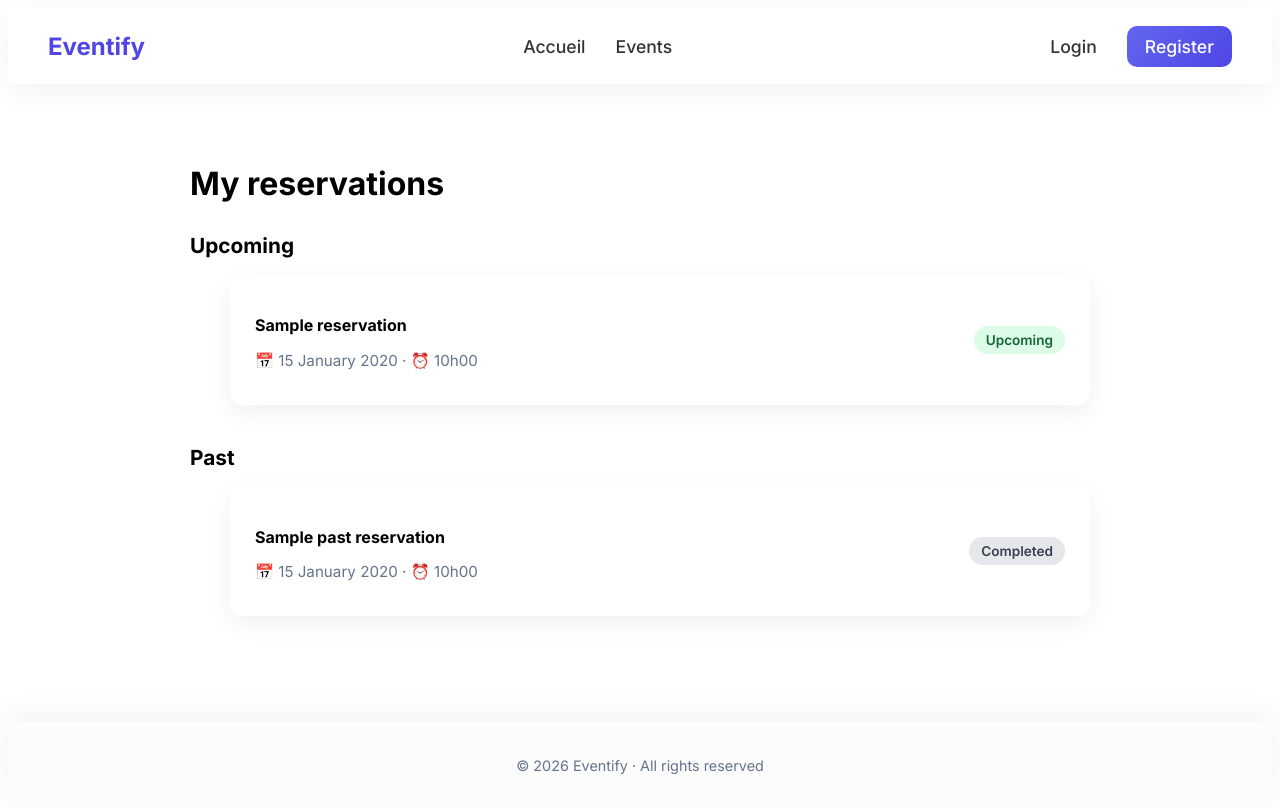
After one commit to NFD7J/workshop, a PHP site: template views/reservation/index.php in a window 1280 px wide. The commit adds this page. Run offline with PHP 8.4, Linux system fonts and the light colour scheme; the template is opened without the code that fills it: most values are stand-ins (such as "Sample title", 1, 10 or a date in 2020).

Commit message:
liste des réservations à venir et terminé

```diff
--- a/controllers/WorkshopController.php
+++ b/controllers/WorkshopController.php
@@ -33,7 +33,7 @@ class WorkshopController extends Controller
             if(isset($_POST['true'])){
                 $workshopModel = new WorkshopModel();
                 $workshopModel->booking($id);
-                header('Location: index.php?controller=workshop&action=show&id='.$id);
+                header('Location: index.php?controller=reservation');
             }elseif(isset($_POST['false'])){
                 header('Location: index.php?controller=workshop&action=show&id='.$id);
             }else{
--- a/views/base.php
+++ b/views/base.php
@@ -17,6 +17,9 @@
         <ul class="header-center nav-links">
             <li><a href="index.php">Accueil</a></li>
             <li><a href="index.php?controller=workshop">Events</a></li>
+            <?php if(isset($_SESSION["user"])): ?>
+                <li><a href="index.php?controller=reservation">Réservation</a></li>
+            <?php endif; ?>
         </ul>
         <ul class="header-right nav-links">
             <?php if(!isset($_SESSION["user"])): ?>
--- /dev/null
+++ b/views/reservation/index.php
@@ -0,0 +1,109 @@
+<section class="reservations">
+    <h2>My reservations</h2>
+
+    <div class="reservations-group">
+        <h3>Upcoming</h3>
+
+        <ul class="reservation-list">
+            <?php foreach($reservations as $reservation): ?>
+                <a href="index.php?controller=workshop&action=show&id=<?= $reservation->workshops_id ?>" class="onclick">
+                    <li class="reservation-item">
+                        <div>
+                            <h4><?= $reservation->title ?></h4>
+                            <p>📅 <?= date('j F Y', strtotime($reservation->date)) ?> · ⏰ <?= date('H\hi', strtotime($reservation->date)) ?></p>
+                        </div>
+                        <span class="status">Upcoming</span>
+                    </li>
+                </a>
+            <?php endforeach; ?>
+        </ul>
+    </div>
+
+    <div class="reservations-group">
+        <h3>Past</h3>
+
+        <ul class="reservation-list">
+            <?php foreach($pastReservations as $reservation): ?>
+                <a href="index.php?controller=workshop&action=show&id=<?= $reservation->workshops_id ?>" class="onclick">
+                    <li class="reservation-item past">
+                        <div>
+                            <h4><?= $reservation->title ?></h4>
+                            <p>📅 <?= date('j F Y', strtotime($reservation->date)) ?> · ⏰ <?= date('H\hi', strtotime($reservation->date)) ?></p>
+                        </div>
+                        <span class="status past">Completed</span>
+                    </li>
+                </a>
+            <?php endforeach; ?>
+        </ul>
+    </div>
+</section>
+<style>
+    .reservations {
+        max-width: 900px;
+        margin: 80px auto;
+        padding: 0 20px;
+    }
+
+    .reservations h2 {
+        margin-bottom: 30px;
+        font-size: 2rem;
+    }
+
+    .reservations-group {
+        margin-bottom: 40px;
+    }
+
+    .reservations-group h3 {
+        margin-bottom: 15px;
+        font-size: 1.3rem;
+    }
+
+    .reservation-list {
+        list-style: none;
+    }
+
+    .reservation-item {
+        display: flex;
+        justify-content: space-between;
+        align-items: center;
+        background: white;
+        padding: 20px 25px;
+        border-radius: 12px;
+        margin-bottom: 15px;
+        box-shadow: 0 8px 25px rgba(0,0,0,0.06);
+        transition: transform 0.2s ease;
+    }
+
+    .reservation-item:hover {
+        transform: translateX(5px);
+    }
+
+    .reservation-item h4 {
+        margin-bottom: 5px;
+    }
+
+    .reservation-item p {
+        color: #64748b;
+        font-size: 0.95rem;
+    }
+
+    .status {
+        font-size: 0.85rem;
+        padding: 6px 12px;
+        border-radius: 20px;
+        background: #dcfce7;
+        color: #166534;
+        font-weight: 600;
+    }
+
+    .status.past {
+        background: #e5e7eb;
+        color: #374151;
+    }
+
+    .onclick{
+        text-decoration: none;
+        color: inherit;
+    }
+
+</style>
```
Also changed, not shown: controllers/ReservationController.php (added, +16 -0 lines), models/ReservationModel.php (added, +22 -0 lines).
